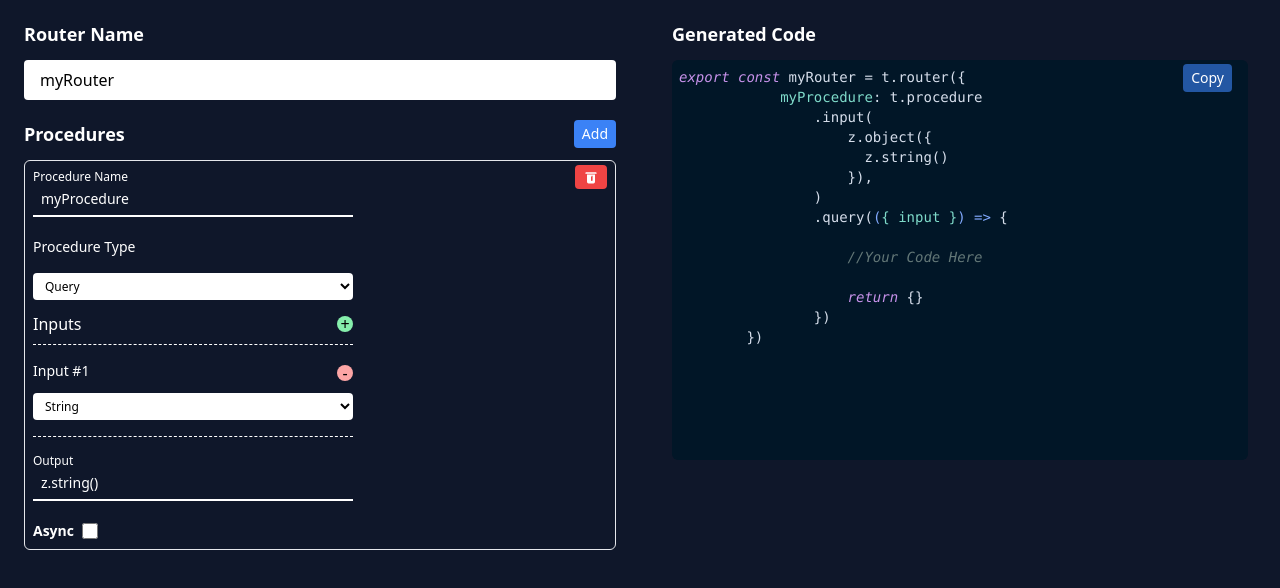
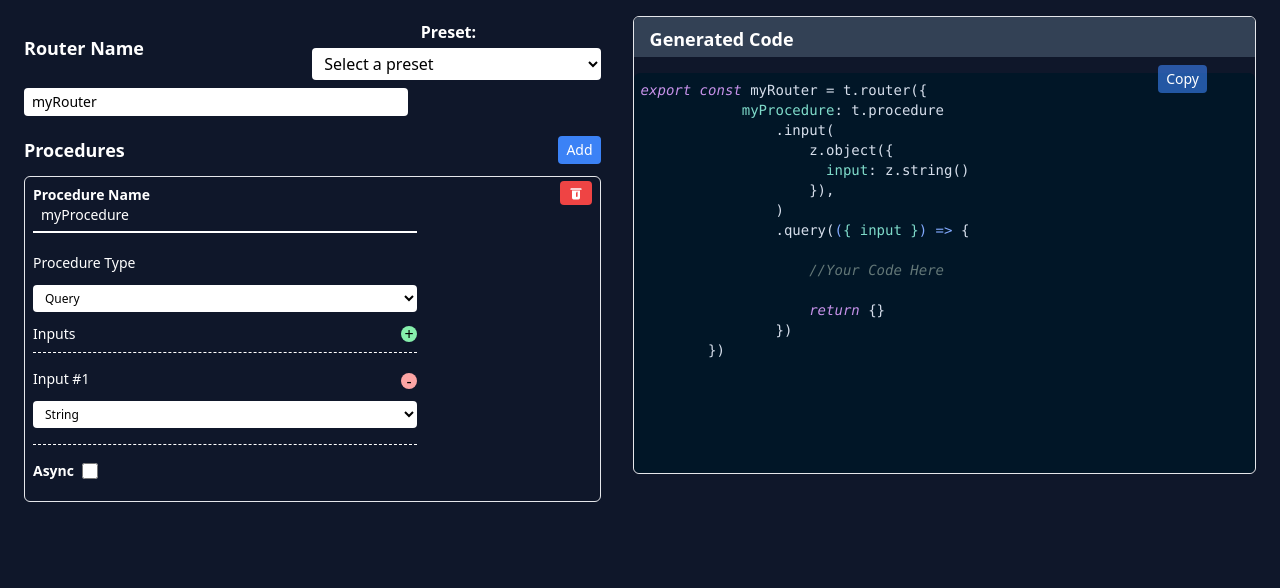
Before and after one commit to kroucher/trpc-router-builder, a Next.js app: page /generator in a window 1280 px wide. Shown: the top 588 px of the page. Built offline with nearby package versions, Linux system fonts and the light colour scheme.

Commit message:
feat: styling updates, add preset

```diff
--- a/src/components/CodePreview.tsx
+++ b/src/components/CodePreview.tsx
@@ -11,8 +11,10 @@ const CodePreview = ({
   procedures: Procedure[];
 }) => {
   return (
-    <div className="relative mx-auto flex basis-1/2 flex-col items-start justify-start rounded-md px-8">
-      <h1 className="py-1 text-lg font-bold ">Generated Code</h1>
+    <div className="relative mx-2 flex basis-1/2 flex-col items-start justify-start overflow-hidden rounded-md border lg:mr-6">
+      <div className="mb-2 w-full bg-slate-700 pt-2 pb-1 text-lg font-bold">
+        <h1 className="pl-4">Generated Code</h1>
+      </div>
       <SyntaxHighlighter
         language="javascript"
         style={nightOwl}
@@ -31,12 +33,12 @@ const CodePreview = ({
           setTimeout(() => {
             document
               .getElementById("copy-button")
-              ?.classList.add("bg-green-500");
+              ?.classList.replace("bg-blue-500/60", "bg-green-500/60");
           }, 100);
           setTimeout(() => {
             document
               .getElementById("copy-button")
-              ?.classList.remove("bg-green-500");
+              ?.classList.replace("bg-green-500/60", "bg-blue-500/60");
           }, 1000);
         }}
       >
--- /dev/null
+++ b/src/components/Procedures/PresetDropdown.tsx
@@ -0,0 +1,41 @@
+import { PresetProcedure } from "../../pages/generator";
+
+const PresetDropdown = ({
+  presetProcedures,
+  setPresetProcedure,
+}: {
+  presetProcedures: PresetProcedure[];
+  setPresetProcedure: (procedure: PresetProcedure) => void;
+}) => {
+  return (
+    <div className="flex max-w-xs flex-col items-end justify-start text-sm lg:basis-1/2 lg:items-center">
+      <h1 className="py-1 pr-2 text-xs font-bold lg:pr-4 lg:text-base">
+        Preset:
+      </h1>
+      <select
+        className="w-full rounded bg-white px-2 py-1 text-xs text-black lg:text-base"
+        onChange={(e) => {
+          const procedure = presetProcedures.find(
+            (p) => p.name === e.target.value
+          );
+          if (procedure) {
+            setPresetProcedure(procedure);
+          }
+        }}
+      >
+        <option value="">Select a preset</option>
+        {presetProcedures.map((procedure) => (
+          <option
+            className="text-sm"
+            key={procedure.name}
+            value={procedure.name}
+          >
+            {procedure.name}
+          </option>
+        ))}
+      </select>
+    </div>
+  );
+};
+
+export default PresetDropdown;
--- a/src/components/Procedures/ProcedureInputField.tsx
+++ b/src/components/Procedures/ProcedureInputField.tsx
@@ -15,10 +15,10 @@ const ProcedureInputField = ({
   options: string[];
 }) => {
   return (
-    <div className="relative w-full max-w-xs border-b border-dashed border-white pb-4">
+    <div className="relative w-full max-w-sm border-b border-dashed border-white pb-4">
       <h1 className="py-1 text-sm font-light">Input #{i + 1}</h1>
       <select
-        className="mt-2 w-full max-w-xs rounded bg-white px-2 py-1 text-xs capitalize text-black"
+        className="mt-2 w-full max-w-sm rounded bg-white px-2 py-1 text-xs capitalize text-black"
         value={input.inputObject.type}
         onChange={(e) => {
           updateProcedure(procedure.id, {
--- a/src/components/Procedures/ProcedureSelectField.tsx
+++ b/src/components/Procedures/ProcedureSelectField.tsx
@@ -21,9 +21,9 @@ const ProcedureSelectInput = ({
   }
   return (
     <>
-      <h1 className="py-1 text-sm font-light">{title}</h1>
+      <h1 className="pt-1 text-sm font-light">{title}</h1>
       <select
-        className="mt-2 w-full max-w-xs rounded bg-white px-2 py-1 text-xs capitalize text-black"
+        className="w-full max-w-sm rounded bg-white px-2 py-1 text-xs capitalize text-black"
         value={inputValue}
         onChange={(e) => {
           updateProcedure(i, {
--- a/src/components/Procedures/ProcedureTextField.tsx
+++ b/src/components/Procedures/ProcedureTextField.tsx
@@ -26,10 +26,10 @@ const ProcedureTextInput = ({
   }
 
   return (
-    <div className="relative w-full max-w-xs">
+    <div className="relative w-full max-w-sm">
       <input
         id={title}
-        className={`peer my-2 w-full max-w-xs bg-transparent px-2 py-1 pt-4 text-sm text-white outline-none placeholder:text-transparent ${
+        className={`peer my-2 w-full max-w-sm bg-transparent px-2 py-1 pt-4 text-sm text-white outline-none placeholder:text-transparent ${
           purpose === "name" && !isUnique ? "border-b-2 border-red-500" : ""
         }`}
         value={inputValue}
@@ -48,7 +48,7 @@ const ProcedureTextInput = ({
       )}
       <label
         htmlFor={title}
-        className={`peer absolute top-0 cursor-text select-none py-1 text-xs antialiased transition-all ease-in peer-placeholder-shown:bottom-0 peer-placeholder-shown:left-2 peer-placeholder-shown:text-base peer-placeholder-shown:text-slate-500 peer-empty:left-0 peer-placeholder-shown:peer-empty:translate-y-4 peer-focus:text-xs peer-focus:text-white peer-focus:opacity-100 peer-focus:peer-empty:peer-placeholder-shown:-translate-y-0.5`}
+        className={`peer absolute top-0 cursor-text select-none py-1 text-sm font-semibold antialiased transition-all ease-in peer-placeholder-shown:bottom-0 peer-placeholder-shown:left-2 peer-placeholder-shown:text-base peer-placeholder-shown:text-slate-500 peer-empty:left-0 peer-placeholder-shown:peer-empty:translate-y-4 peer-focus:text-xs peer-focus:text-white peer-focus:opacity-100 peer-focus:peer-empty:peer-placeholder-shown:-translate-y-0.5`}
       >
         {title}
       </label>
--- a/src/components/Procedures/Procedures.tsx
+++ b/src/components/Procedures/Procedures.tsx
@@ -22,7 +22,7 @@ const Procedures = ({
         return (
           <div
             key={i}
-            className="flex w-full flex-col items-start justify-start space-y-3 rounded-md border px-2 py-1"
+            className="flex w-full flex-col items-start justify-start space-y-3 rounded-md border px-2 pt-1 pb-4"
           >
             <div className="flex w-full flex-row-reverse items-start justify-between">
               <button
@@ -65,8 +65,8 @@ const Procedures = ({
               purpose="type"
               options={["query", "mutation", "subscription"]}
             />
-            <div className="relative flex w-full max-w-xs items-center justify-between space-x-3 border-b border-dashed border-white pb-2">
-              <span>Inputs</span>
+            <div className="relative flex w-full max-w-sm items-center justify-between space-x-3 border-b border-dashed border-white pb-2">
+              <span className="text-sm">Inputs</span>
               <button
                 className={`mr-2 flex h-4 w-4 items-center justify-center rounded-full bg-green-300 text-black`}
                 onClick={() => {
@@ -103,13 +103,13 @@ const Procedures = ({
                 />
               );
             })}
-            <ProcedureTextInput
+            {/* <ProcedureTextInput
               title="Output"
               purpose="output"
               procedure={procedure}
               i={i}
               updateProcedure={updateProcedure}
-            />
+            /> */}
             <div className="mt-2 flex items-center justify-start">
               <h1 className="py-1 text-sm font-bold ">Async</h1>
               <input
--- a/src/components/RouterGenerator.tsx
+++ b/src/components/RouterGenerator.tsx
@@ -1,4 +1,5 @@
-import { Procedure } from "../pages/generator";
+import { PresetProcedure, Procedure } from "../pages/generator";
+import PresetDropdown from "./Procedures/PresetDropdown";
 import Procedures from "./Procedures/Procedures";
 
 const RouterGenerator = ({
@@ -8,6 +9,8 @@ const RouterGenerator = ({
   procedures,
   updateProcedure,
   removeProcedure,
+  presetProcedures,
+  setPresetProcedure,
 }: {
   routerName: string;
   setRouterName: (routerName: string) => void;
@@ -15,12 +18,20 @@ const RouterGenerator = ({
   procedures: Procedure[];
   updateProcedure: (id: number, procedure: Procedure) => void;
   removeProcedure: (id: number) => void;
+  presetProcedures: PresetProcedure[];
+  setPresetProcedure: (procedure: PresetProcedure) => void;
 }) => {
   return (
     <div className="flex w-full flex-col items-start justify-start px-6 lg:basis-1/2">
-      <h1 className="py-1 text-lg font-bold ">Router Name</h1>
+      <div className="flex w-full items-end justify-between lg:items-center">
+        <h1 className="py-1 text-sm font-bold lg:text-lg ">Router Name</h1>
+        <PresetDropdown
+          presetProcedures={presetProcedures}
+          setPresetProcedure={setPresetProcedure}
+        />
+      </div>
       <input
-        className="mt-2 w-full rounded bg-white px-4 py-2 text-black"
+        className="mt-2 w-full max-w-sm rounded bg-white px-2 py-1 text-sm text-black"
         value={routerName}
         onChange={(e) => setRouterName(e.target.value)}
       />
--- a/src/layouts/DesktopLayout.tsx
+++ b/src/layouts/DesktopLayout.tsx
@@ -1,6 +1,6 @@
 import CodePreview from "../components/CodePreview";
 import RouterGenerator from "../components/RouterGenerator";
-import { Procedure } from "../pages/generator";
+import { PresetProcedure, Procedure } from "../pages/generator";
 
 const DesktopLayout = ({
   routerName,
@@ -9,6 +9,8 @@ const DesktopLayout = ({
   procedures,
   updateProcedure,
   removeProcedure,
+  presetProcedures,
+  setPresetProcedure,
 }: {
   routerName: string;
   setRouterName: (routerName: string) => void;
@@ -16,9 +18,13 @@ const DesktopLayout = ({
   procedures: Procedure[];
   updateProcedure: (id: number, procedure: Procedure) => void;
   removeProcedure: (id: number) => void;
+  presetProcedures: PresetProcedure[];
+  setPresetProcedure: (procedure: PresetProcedure) => void;
 }) => {
   return (
     <div className="flex min-h-screen w-full items-start justify-between bg-slate-900 py-2 text-white">
+      {/* preset dropdown */}
+
       <RouterGenerator
         routerName={routerName}
         setRouterName={setRouterName}
@@ -26,6 +32,8 @@ const DesktopLayout = ({
         procedures={procedures}
         updateProcedure={updateProcedure}
         removeProcedure={removeProcedure}
+        presetProcedures={presetProcedures}
+        setPresetProcedure={setPresetProcedure}
       />
       <CodePreview routerName={routerName} procedures={procedures} />
     </div>
--- a/src/pages/generator/index.tsx
+++ b/src/pages/generator/index.tsx
@@ -43,6 +43,12 @@ export type TypeRequirementOption =
   | "minDate"
   | "maxDate";
 
+export type PresetProcedure = {
+  id: number;
+  name: string;
+  procedure: Procedure;
+};
+
 const GeneratorPage: NextPage = () => {
   const [routerName, setRouterName] = useState("myRouter");
   const [procedures, setProcedures] = useState<Procedure[]>([
@@ -65,6 +71,66 @@ const GeneratorPage: NextPage = () => {
       async: false,
     },
   ]);
+
+  const presetProcedures = [
+    {
+      id: 0,
+      name: "Infinite Query",
+      procedure: {
+        id: 0,
+        type: "query",
+        name: "infiniteQuery",
+        input: [
+          {
+            id: 0,
+            inputObject: {
+              type: "string",
+              required: true,
+            },
+            title: "pageSize",
+            purpose: "input",
+          },
+          {
+            id: 1,
+            inputObject: {
+              type: "string",
+              required: false,
+            },
+            title: "cursor",
+            purpose: "input",
+          },
+        ],
+        output: "z.string()",
+        async: false,
+      } as Procedure,
+    },
+    {
+      id: 1,
+      name: "Reset All Procedures",
+      procedure: {
+        id: 0,
+        type: "query",
+        name: "input",
+        input: [
+          {
+            id: 0,
+            inputObject: {
+              type: "string",
+              required: true,
+            },
+            title: "input",
+            purpose: "input",
+          },
+        ],
+        output: "z.string()",
+        async: false,
+      } as Procedure,
+    },
+  ];
+
+  const setPresetProcedure = (procedure: PresetProcedure) => {
+    setProcedures([procedure.procedure]);
+  };
 
   const addProcedure = () => {
     setProcedures((prev) => [
@@ -114,6 +180,8 @@ const GeneratorPage: NextPage = () => {
           addProcedure={addProcedure}
           updateProcedure={updateProcedure}
           removeProcedure={removeProcedure}
+          presetProcedures={presetProcedures}
+          setPresetProcedure={setPresetProcedure}
         />
       </div>
       <div className="hidden w-full lg:block">
@@ -124,6 +192,8 @@ const GeneratorPage: NextPage = () => {
           updateProcedure={updateProcedure}
           removeProcedure={removeProcedure}
           setRouterName={setRouterName}
+          presetProcedures={presetProcedures}
+          setPresetProcedure={setPresetProcedure}
         />
       </div>
     </main>
--- a/src/utils/useCodeGenerator.tsx
+++ b/src/utils/useCodeGenerator.tsx
@@ -57,6 +57,7 @@ export const generateCode = ({
                           ? p.input
                               .map(
                                 (i) =>
+                                  `${i.title}: ` +
                                   procedureInput(
                                     i.title,
                                     i.inputObject.type,
```
Also changed, not shown: src/layouts/MobileLayout.tsx (+12 -6 lines).
